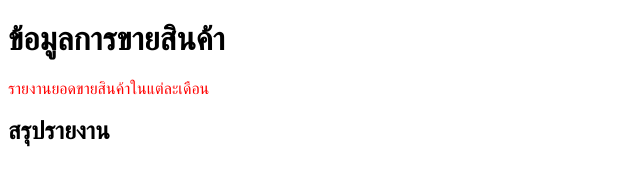
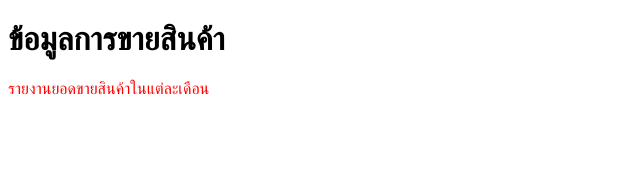
Before and after one commit to GunDevs/gun-project, a plain HTML site: page index.html in a window 1280 px wide. Shown: the whole page, without its empty margins (0-640 px from the left). Drawn offline with Linux system fonts and the light colour scheme.

Commit message:
update index.html

```diff
--- a/index.html
+++ b/index.html
@@ -13,6 +13,5 @@
 <body>
   <h1>ข้อมูลการขายสินค้า</h1>
   <p>รายงานยอดขายสินค้าในแต่ละเดือน</p>
-  <h2>สรุปรายงาน</h2>
 </body>
 </html>
```
